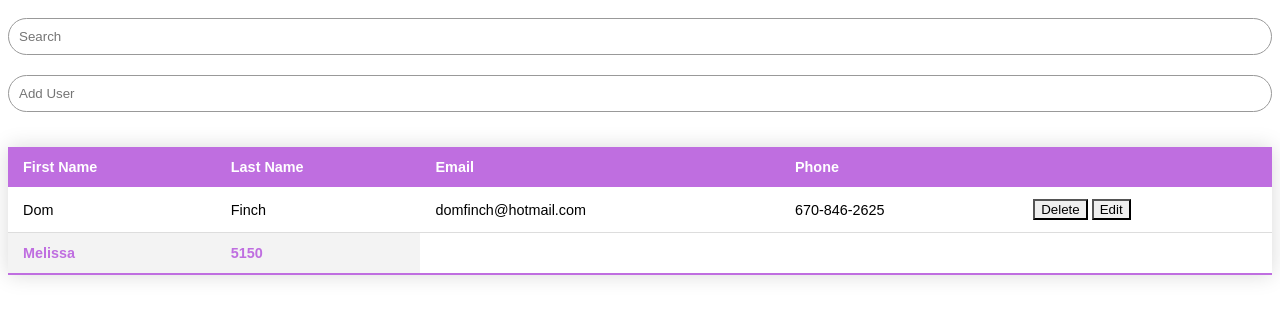
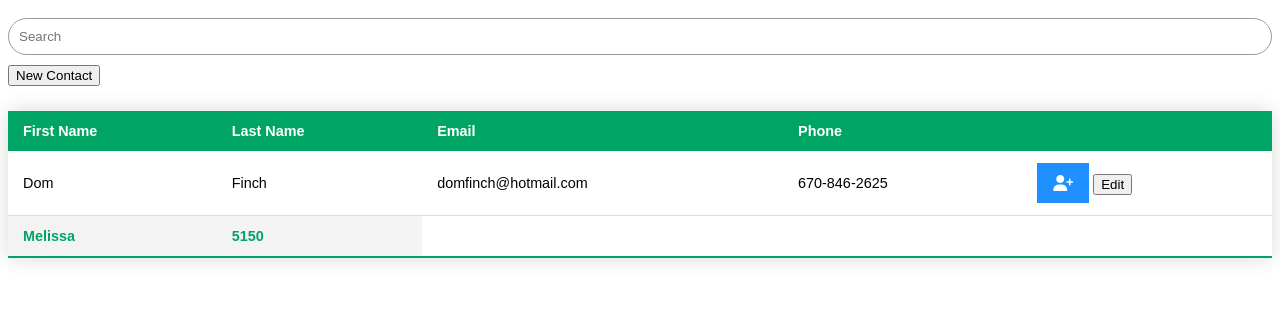
Before and after one commit to guigocamara/Contact-Manager, a PHP site: page /contacts.html in a window 1280 px wide. Shown: the top 318 px of the page. Run offline with PHP 8.4, Linux system fonts and the light colour scheme; some libraries are stand-ins or nearby versions.

Commit message:
updated contacts page, updated user page, updated designs

```diff
--- a/contacts.html
+++ b/contacts.html
@@ -2,6 +2,7 @@
     <head>
         <link rel="stylesheet" href="css/contacts.css">
         <link rel="icon" href="images/ufo-website-icon.png" type="image/x-icon">
+        <link rel="stylesheet" href="https://kit.fontawesome.com/4841caa164.css" crossorigin="anonymous">
         <title>
             Contacts
         </title>
@@ -10,7 +11,7 @@
 
     <body>
         <input type="text" class="input-box" placeholder="Search">
-        <input type = "text" class = "input-box" placeholder="Add User">
+        <button type = "button" class = "add-contact-btn">New Contact</button>
         <table class="styled-table" width="100%">
             <thead>
                 <tr>
@@ -28,7 +29,7 @@
                     <td>domfinch@hotmail.com</td>
                     <td>670-846-2625</td>
                     <td>
-                        <button type="button" class="delete-btn">Delete</button>
+                        <button type="button" class="btn"><i class="fa-solid fa-user-plus"></i></button>
                         <button type="button" class="edit-btn">Edit</button>
                     </td>
                 </tr>
--- a/css/contacts.css
+++ b/css/contacts.css
@@ -13,7 +13,7 @@
     outline: none;
 }
 
-.delete-btn
+/* .delete-btn
 {
     background-image: url(images/delete-user-icon.png);
 }
@@ -21,6 +21,21 @@
 .edit-btn
 {
     background-image: url(images/edit-user-icon.png);
+}
+
+.add-contact-btn
+{
+
+} */
+
+.btn
+{
+    background-color: DodgerBlue; /* Blue background */
+    border: none; /* Remove borders */
+    color: white; /* White text */
+    padding: 12px 16px; /* Some padding */
+    font-size: 16px; /* Set a font size */
+    cursor: pointer; /* Mouse pointer on hover */
 }
 
 .styled-table {
@@ -33,7 +48,7 @@
 }
 
 .styled-table thead tr {
-    background-color: #bf6ee0;
+    background-color: #00a566;
     color: #ffffff;
     text-align: left;
 }
@@ -52,10 +67,10 @@
 }
 
 .styled-table tbody tr:last-of-type {
-    border-bottom: 2px solid #bf6ee0;
+    border-bottom: 2px solid #00a566;
 }
 
 .styled-table tbody tr.active-row {
     font-weight: bold;
-    color: #bf6ee0;
+    color: #00a566;
 }
```
Also changed, not shown: css/newuser.css (+7 -5 lines), newuser.html (+4 -4 lines), images/ufo-interior.jpg.
